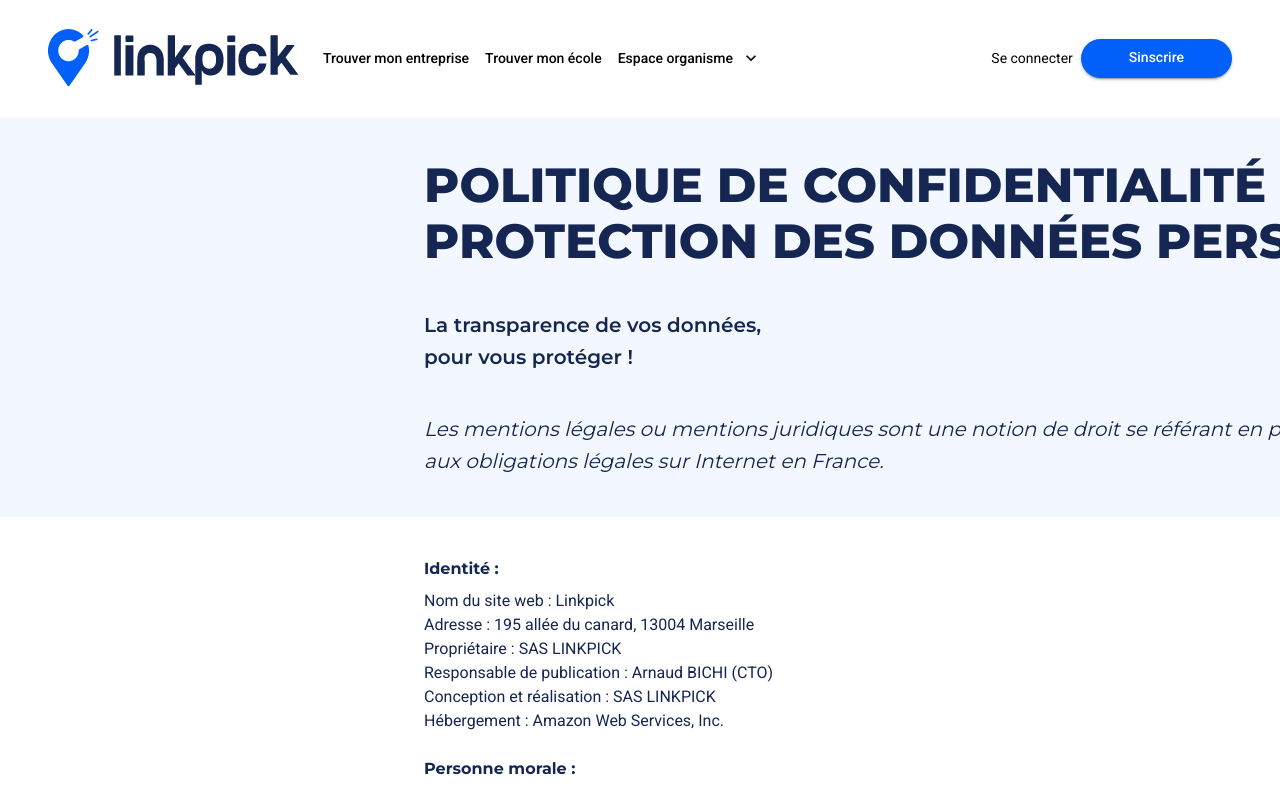
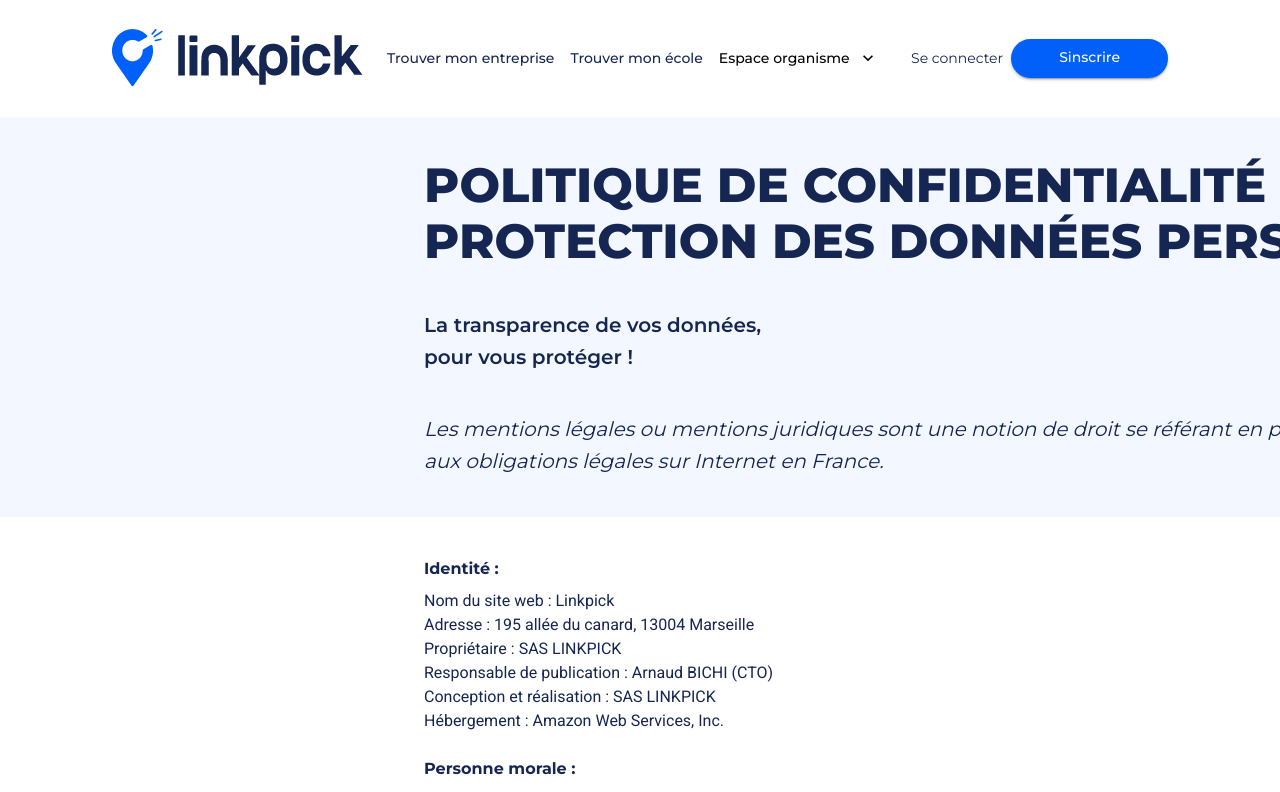
Before and after one commit to tarik-gadoumi/lickpick, a Next.js app: page /rgpd in a window 1280 px wide. Shown: the top 792 px of the page. Built offline with nearby package versions, Linux system fonts and the light colour scheme.

Commit message:
police adding

```diff
--- a/components/Dropdown.js
+++ b/components/Dropdown.js
@@ -74,7 +74,11 @@ export default function CustomizedMenus() {
         disableElevation
         onClick={handleClick}
         endIcon={<KeyboardArrowDownIcon />}
-        style={{ textTransform: "none", color: "black" }}
+        style={{
+          textTransform: "none",
+          color: "black",
+          fontFamily: "Montserrat",
+        }}
       >
         Espace organisme
       </Button>
--- a/components/Footer.js
+++ b/components/Footer.js
@@ -1,8 +1,10 @@
 import React from "react";
 import { Button } from "@mui/material/";
+import Container from "@mui/material/Container";
 
 export default function Footer() {
   return (
+    <container>
       <div className="">
         <div className="footer">
           <div className="footer-detail-border">
@@ -16,9 +18,10 @@ export default function Footer() {
                   <span className="primary-description-footer">
                     Linkpick simplifie et automatise les processus de paie et de
                     RH <br />
-                  pour les petites et moyennes entreprises. Notre mission est de{" "}
+                    pour les petites et moyennes entreprises. Notre mission est
+                    de <br />
+                    soutenir la transformation numérique de la gestion des{" "}
                     <br />
-                  soutenir la transformation numérique de la gestion des <br />
                     ressources humaines grâce à une gamme croissante de <br />
                     caractéristiques et de services. <br />
                   </span>
@@ -36,7 +39,11 @@ export default function Footer() {
                   <span>Bientôt disponible sur</span>
                   <br></br>
                   <div className="footer-upload-primary">
-                  <img src="/apple.png" alt="linkpick" className="img-social" />
+                    <img
+                      src="/apple.png"
+                      alt="linkpick"
+                      className="img-social"
+                    />
                     <img
                       src="/google.png"
                       alt="linkpick"
@@ -239,5 +246,6 @@ export default function Footer() {
           }
         `}</style>
       </div>
+    </container>
   );
 }
--- a/components/NavTest.js
+++ b/components/NavTest.js
@@ -37,9 +37,10 @@ const ResponsiveAppBar = () => {
   };
 
   return (
+    <Container>
       <AppBar
         position="static"
-      sx={{ p: 3 }}
+        sx={{ p: 3, boxShadow: 0 }}
         style={{ textTransform: "none", background: "none" }}
       >
         <Container maxWidth="xl" sx={{ mr: 5 }}>
@@ -88,7 +89,15 @@ const ResponsiveAppBar = () => {
               >
                 {pages.map((page) => (
                   <MenuItem key={page} onClick={handleCloseNavMenu}>
-                  <Typography textAlign="center">{page}</Typography>
+                    <Typography
+                      textAlign="center"
+                      sx={{
+                        fontFamily: "Montserrat",
+                        color: "primary.dark",
+                      }}
+                    >
+                      {page}
+                    </Typography>
                   </MenuItem>
                 ))}
               </Menu>
@@ -113,6 +122,8 @@ const ResponsiveAppBar = () => {
                     color: "black",
                     display: "block",
                     textTransform: "none",
+                    fontFamily: "Montserrat",
+                    color: "primary.dark",
                   }}
                 >
                   {page}
@@ -135,6 +146,8 @@ const ResponsiveAppBar = () => {
                     pb: 0.5,
                     color: "black",
                     fontSize: 14,
+                    fontFamily: "Montserrat",
+                    color: "primary.dark",
                   }}
                 >
                   {"  Se connecter"}
@@ -164,6 +177,7 @@ const ResponsiveAppBar = () => {
                       pb: 0.5,
                       color: "white",
                       textDecoration: "none",
+                      fontFamily: "Montserrat",
                     }}
                   >
                     {"  Sinscrire"}
@@ -174,6 +188,7 @@ const ResponsiveAppBar = () => {
           </Toolbar>
         </Container>
       </AppBar>
+    </Container>
   );
 };
 export default ResponsiveAppBar;
```
Lines whose indentation alone changed are shown as unchanged.
